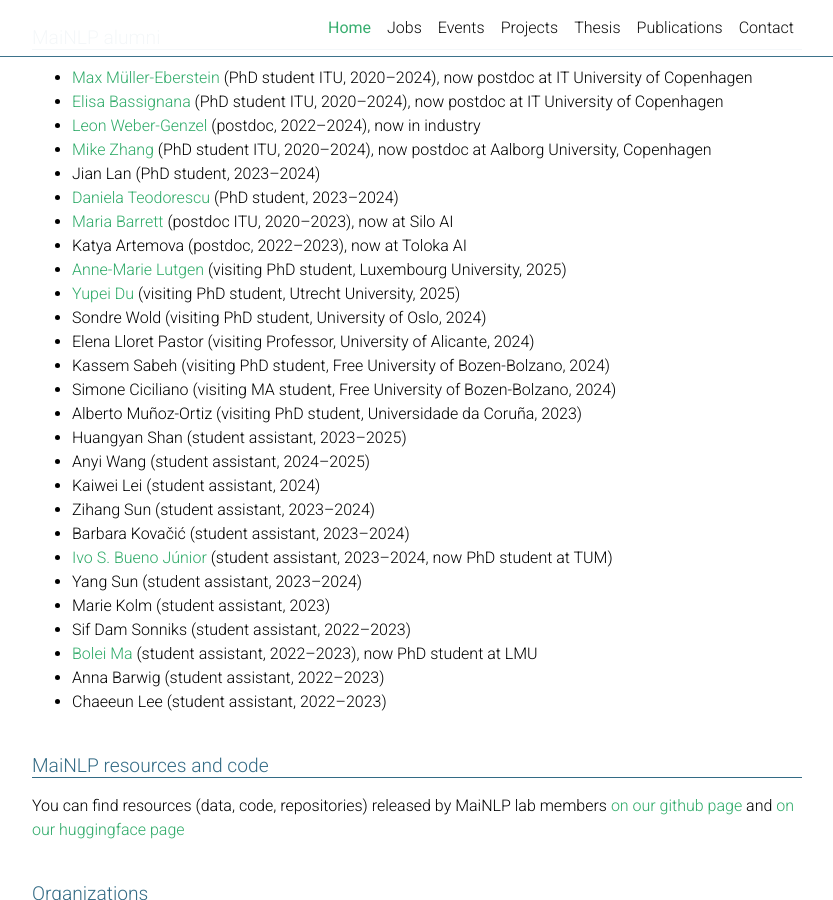
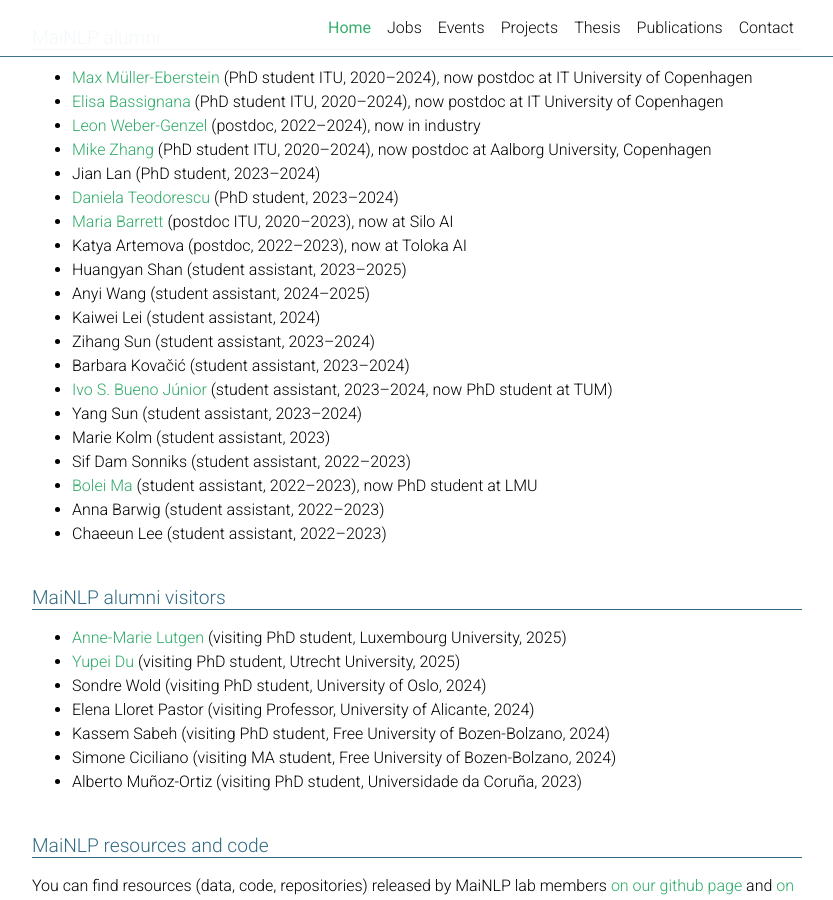
Before and after one commit to mainlp/mainlp.github.io, a Jekyll site: the page built from _pages/about.md, in a window 1280 px wide and 900 px high, scrolled down 4623 px. Shown: the whole window, without its empty margins (223-1056 px from the left). Built offline with Jekyll 4.4.1, drawn with Linux system fonts in a browser that asks for light colours; full-size pictures stand in for the smaller copies a plugin makes; comment, search, counter and statistics services are not loaded; a style sheet for code colours, icons or effects is not loaded; part of the change alters nothing that is shown.

Commit message:
Update about.md

```diff
--- a/_pages/about.md
+++ b/_pages/about.md
@@ -285,14 +285,6 @@ To <a href="/events-archive/">earlier events</a> at MaiNLP.
     <li><a href="https://dteodore.github.io/">Daniela Teodorescu</a> (PhD student, 2023–2024)</li>
     <li><a href="https://mariabarrett.github.io/">Maria Barrett</a> (postdoc ITU, 2020–2023), now at Silo AI</li>
     <li>Katya Artemova (postdoc, 2022–2023), now at Toloka AI</li>
-    <!-- visitors -->
-    <li><a href="https://www.uni.lu/fhse-en/people/anne-marie-lutgen/">Anne-Marie Lutgen</a> (visiting PhD student, Luxembourg University, 2025)</li>
-    <li><a href="https://yupei.nl/">Yupei Du</a> (visiting PhD student, Utrecht University, 2025)</li>
-    <li>Sondre Wold (visiting PhD student, University of Oslo, 2024)</li>
-    <li>Elena Lloret Pastor (visiting Professor, University of Alicante, 2024)</li>
-    <li>Kassem Sabeh (visiting PhD student, Free University of Bozen-Bolzano, 2024)</li>
-    <li>Simone Ciciliano (visiting MA student, Free University of Bozen-Bolzano, 2024)</li>
-    <li>Alberto Muñoz-Ortiz (visiting PhD student, Universidade da Coruña, 2023)</li>
     <!-- student assistants -->
     <li>Huangyan Shan (student assistant, 2023–2025)</li>
     <li>Anyi Wang (student assistant, 2024–2025)</li>
@@ -308,6 +300,17 @@ To <a href="/events-archive/">earlier events</a> at MaiNLP.
     <li>Chaeeun Lee (student assistant, 2022–2023)</li>
   </ul>
 
+  <h2 class="category">MaiNLP alumni visitors</h2>
+  <ul>
+     <!-- visitors -->
+    <li><a href="https://www.uni.lu/fhse-en/people/anne-marie-lutgen/">Anne-Marie Lutgen</a> (visiting PhD student, Luxembourg University, 2025)</li>
+    <li><a href="https://yupei.nl/">Yupei Du</a> (visiting PhD student, Utrecht University, 2025)</li>
+    <li>Sondre Wold (visiting PhD student, University of Oslo, 2024)</li>
+    <li>Elena Lloret Pastor (visiting Professor, University of Alicante, 2024)</li>
+    <li>Kassem Sabeh (visiting PhD student, Free University of Bozen-Bolzano, 2024)</li>
+    <li>Simone Ciciliano (visiting MA student, Free University of Bozen-Bolzano, 2024)</li>
+    <li>Alberto Muñoz-Ortiz (visiting PhD student, Universidade da Coruña, 2023)</li>
+  </ul>
   <h2 class="category">MaiNLP resources and code</h2>
   You can find resources (data, code, repositories) released by MaiNLP lab members <a href="https://github.com/mainlp/">on our github page</a> and <a href="https://huggingface.co/mainlp">on our huggingface page</a>
 
```
